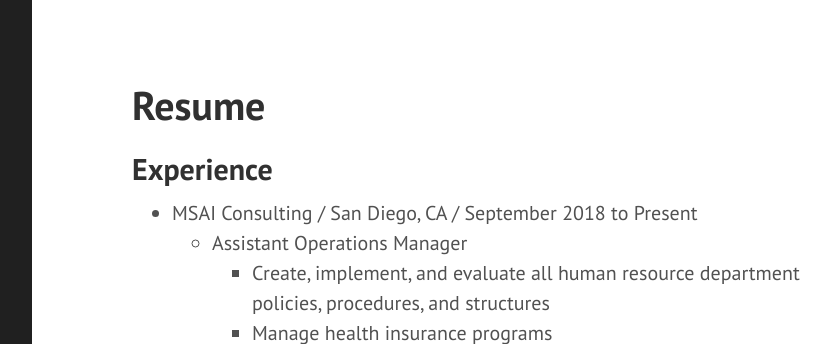
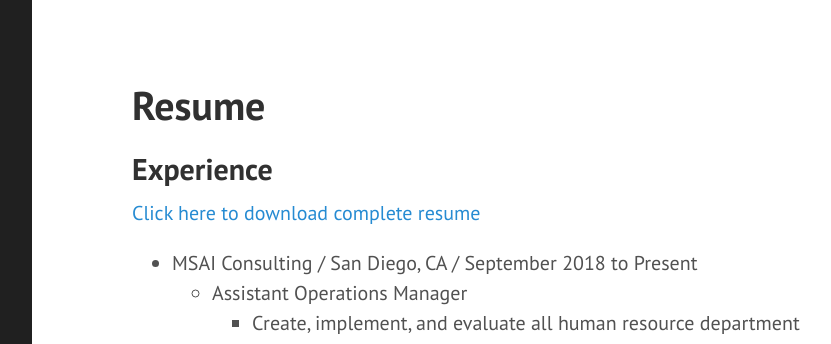
Before and after one commit to ppgeyser/ppgeyser.github.io, a Jekyll site: the page built from resume.md, in a window 1280 px wide and 900 px high, cut to the strip 0-344 px from the top of the window. Shown: the whole strip, without its empty margins (328-1159 px from the left). Built offline with Jekyll 4.4.1, drawn with Linux system fonts in a browser that asks for light colours.

Commit message:
Added download link to resume

```diff
--- a/resume.md
+++ b/resume.md
@@ -4,6 +4,8 @@ title: Resume
 ---
 
 ## Experience
+
+<a href="public/assets/Peter Geyser Resume.pdf" download>Click here to download complete resume</a>
 
 * MSAI Consulting / San Diego, CA / September 2018 to Present
   * Assistant Operations Manager
```
Also changed, not shown: 1 other file.
